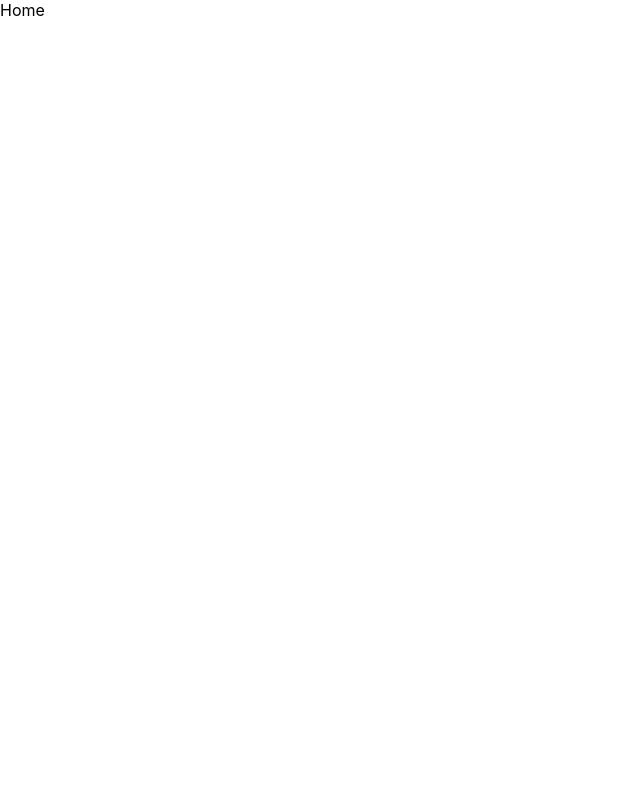
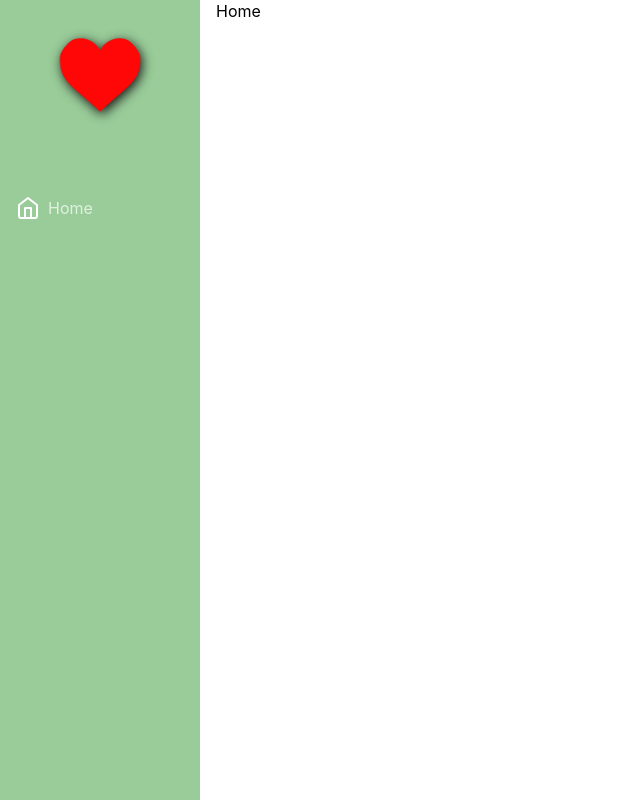
Before and after one commit to alevaristofig/sistema_controle_peso_frt, a React (Create React App) app: page / in a window 1280 px wide. Shown: the whole page, without its empty margins (0-640 px from the left). Built offline with nearby package versions, Linux system fonts and the light colour scheme.

Commit message:
Criação dos arquivos cabecalho.module.css e home.module.css

```diff
--- /dev/null
+++ b/src/componentes/Cabecalho/Cabecalho.module.css
@@ -0,0 +1,66 @@
+.sidebar {
+    width: 200px;
+    margin: 0;
+    padding: 0;
+    background-color: #99cc99;
+    position: fixed;
+    height: 100%;
+    overflow: auto;
+}
+
+.sidebar div {
+    background-color: #99cc99;
+    background-position: center;
+    background-repeat: no-repeat;
+    background-size: cover;
+    height: 150px;
+}
+
+.sidebar div {
+    padding-top: 30px;
+}
+
+.sidebar div img {
+    width: 90px;
+    height: 90px;
+    display: block;
+    margin: auto;
+    border-radius: 50%;
+    object-fit: cover;
+    filter: drop-shadow(2px 3px 6px #121212);
+    -webkit-filter: drop-shadow(2px 3px 6px #121212);
+}
+
+.sidebar a{
+    display: block;
+    padding: 16px;
+    display: flex;
+    text-decoration: none;
+    color: rgba(255, 255, 255, 0.7);
+    flex-direction: row;
+    align-items: center;
+    transition: ease-in-out 0.4s;
+}
+
+.sidebar a svg{
+    margin-right: 0.5rem;
+}
+
+.sidebar a:hover{
+    background-color: #cde0c9;
+    color: #fff;
+}
+
+@media screen and (max-width: 600px){
+    .sidebar{
+        width: auto;
+    }
+
+    .content{
+        margin-left: 168px;
+    }
+
+    .marginLinha span {
+        display: block;
+    }
+}
--- a/src/componentes/Cabecalho/index.tsx
+++ b/src/componentes/Cabecalho/index.tsx
@@ -2,6 +2,8 @@ import { ReactElement } from "react";
 import { Link } from 'react-router-dom';
 
 import { FiHome } from 'react-icons/fi';
+
+import styles from './Cabecalho.module.css';
 
 import avatarImg from '../../assets/coracao.jpeg';
 
@@ -11,7 +13,7 @@ const Cabecalho = (): ReactElement => {
 
     return(
         <>
-            <div className='sidebar'>
+            <div className={styles.sidebar}>
                 <div>
                     <img src={avatarImg} alt='Foto do Usuário'    />
                 </div>
@@ -23,3 +25,5 @@ const Cabecalho = (): ReactElement => {
         </>
     )
 }
+
+export default Cabecalho;
--- a/src/declarations.d.ts
+++ b/src/declarations.d.ts
@@ -2,3 +2,5 @@ declare module "*.jpeg" {
     const value: string,
     export default value;
 }
+
+declare module "*.module.css"
--- /dev/null
+++ b/src/paginas/Home/Home.module.css
@@ -0,0 +1,4 @@
+.content{
+    margin-left: 200px;
+    padding: 1px 16px;
+}
--- a/src/paginas/Home/index.tsx
+++ b/src/paginas/Home/index.tsx
@@ -1,10 +1,17 @@
 import { useState, useEffect } from "react";
+
+import Cabecalho from "../../componentes/Cabecalho";
+
+import styles from './Home.module.css';
 
 const Home = ()  => {
 
     return(
         <>
-            <div>Home</div>
+            <Cabecalho />
+            <div className={styles.content}>
+                <div>Home</div>
+            </div>
         </>
     )
 }
```
